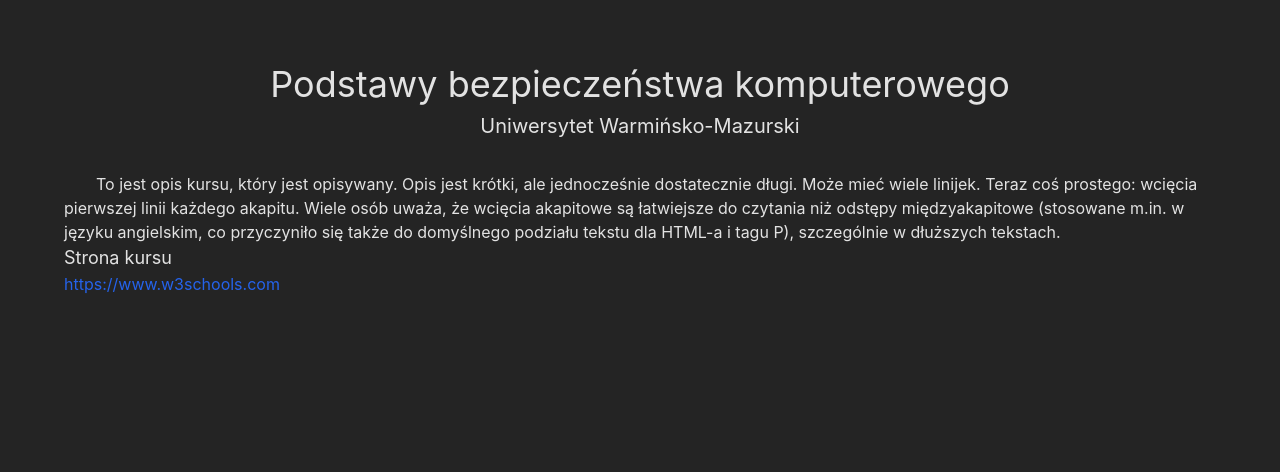
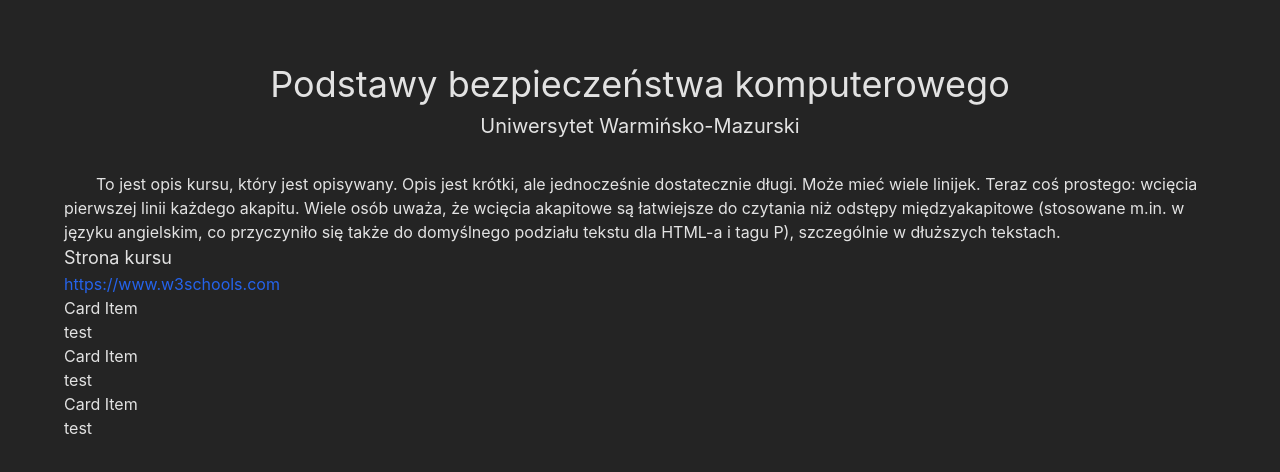
Before and after one commit to vSkyper/ocen-kurs, a React (Vite) app: page /1 in a window 1280 px wide. Shown: the top 472 px of the page. Built offline with nearby package versions, Linux system fonts and the light colour scheme.

Commit message:
Added Review list mockup

```diff
--- a/src/pages/CourseDetails/CourseDetails.tsx
+++ b/src/pages/CourseDetails/CourseDetails.tsx
@@ -1,3 +1,5 @@
+import { ReviewList } from './components';
+
 export default function CourseDetails() {
   return (
     <div className='m-16'>
@@ -25,6 +27,7 @@ export default function CourseDetails() {
       >
         https://www.w3schools.com
       </a>
+      <ReviewList />
     </div>
   );
 }
--- /dev/null
+++ b/src/pages/CourseDetails/components/ReviewList/ReviewList.tsx
@@ -0,0 +1,11 @@
+import { ReviewTab } from './components';
+
+export default function ReviewList() {
+  return (
+    <div>
+      <ReviewTab />
+      <ReviewTab />
+      <ReviewTab />
+    </div>
+  );
+}
--- /dev/null
+++ b/src/pages/CourseDetails/components/ReviewList/components/ReviewTab/ReviewTab.tsx
@@ -0,0 +1,8 @@
+export default function ReviewTab() {
+  return (
+    <div>
+      <div>Card Item</div>
+      <div>test</div>
+    </div>
+  );
+}
--- /dev/null
+++ b/src/pages/CourseDetails/components/ReviewList/components/ReviewTab/index.ts
@@ -0,0 +1,3 @@
+import ReviewTab from './ReviewTab';
+
+export default ReviewTab;
--- /dev/null
+++ b/src/pages/CourseDetails/components/ReviewList/components/index.ts
@@ -0,0 +1,3 @@
+import ReviewTab from './ReviewTab';
+
+export { ReviewTab };
--- /dev/null
+++ b/src/pages/CourseDetails/components/ReviewList/index.ts
@@ -0,0 +1,3 @@
+import ReviewList from './ReviewList';
+
+export default ReviewList;
--- /dev/null
+++ b/src/pages/CourseDetails/components/index.ts
@@ -0,0 +1,3 @@
+import ReviewList from './ReviewList';
+
+export { ReviewList };
```
